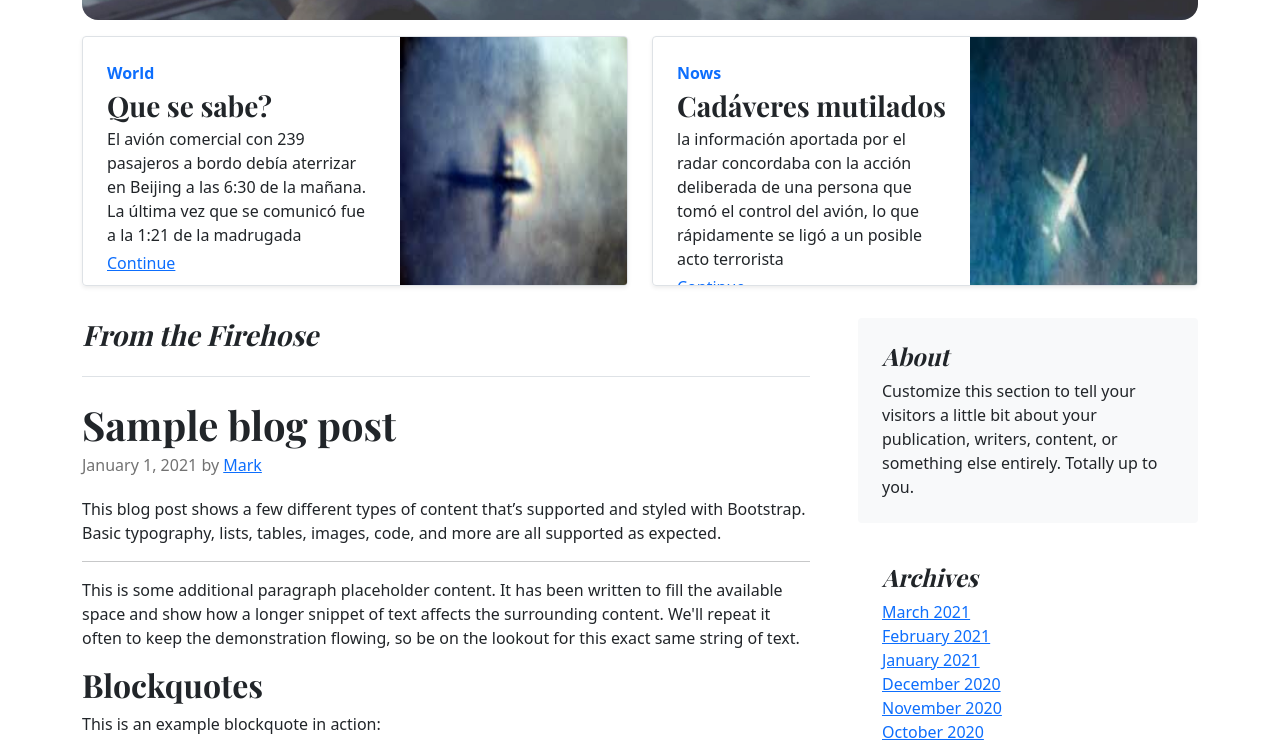
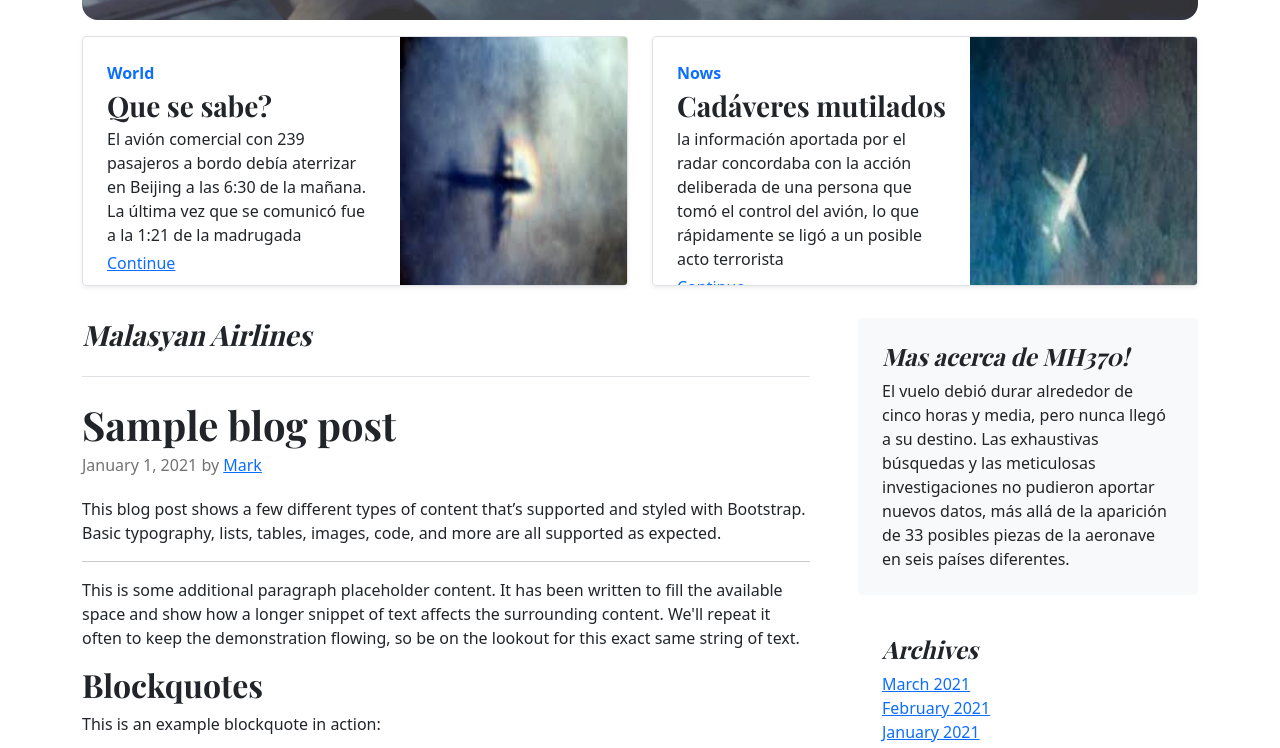
Before and after one commit to TheHackBoxCampus/Template_js_boostrap, a plain HTML site: page index.html in a window 1280 px wide. Shown: the part 317-1065 px from the top of the page. Drawn offline with nearby package versions, Linux system fonts and the light colour scheme.

Commit message:
feat: :construction: Dom
working on the dom, adding more elements in the main

```diff
--- a/index.html
+++ b/index.html
@@ -65,8 +65,7 @@
 
     <div class="row g-5">
       <div class="col-md-8">
-        <h3 class="pb-4 mb-4 fst-italic border-bottom">
-          From the Firehose
+        <h3 class="pb-4 mb-4 fst-italic border-bottom" id="subtitle_span">
         </h3>
 
         <article class="blog-post">
@@ -222,10 +221,8 @@
 
       <div class="col-md-4">
         <div class="position-sticky" style="top: 2rem;">
-          <div class="p-4 mb-3 bg-light rounded">
-            <h4 class="fst-italic">About</h4>
-            <p class="mb-0">Customize this section to tell your visitors a little bit about your publication, writers,
-              content, or something else entirely. Totally up to you.</p>
+          <div id="about" class="p-4 mb-3 bg-light rounded">
+
           </div>
 
           <div class="p-4">
--- /dev/null
+++ b/src/components/min.main.js
@@ -0,0 +1,16 @@
+export default {
+    info_about: {
+        title: "Mas acerca de MH370!",
+        text: `El vuelo debió durar alrededor de cinco horas y media, pero nunca llegó a su destino. Las exhaustivas búsquedas y las meticulosas investigaciones no pudieron aportar nuevos datos, más allá de la aparición de 33 posibles piezas de la aeronave en seis países diferentes.`,
+        text_span: "Malasyan Airlines"
+    },
+    render_about() {
+        let content = `
+        <h4 class="fst-italic" >${this.info_about.title}</h4>
+        <p class="mb-0">${this.info_about.text}</p>
+        `
+        let about = document.querySelector("#about");
+        let text_span = document.querySelector("#subtitle_span");
+        return (about.insertAdjacentHTML("beforeend", content), text_span.innerHTML += this.info_about.text_span);
+    }
+}
--- a/src/components/min.nav.js
+++ b/src/components/min.nav.js
@@ -47,5 +47,3 @@ export default {
         }
     }
 }
-
-//
--- a/src/main.js
+++ b/src/main.js
@@ -1,7 +1,9 @@
 import minHeader from "./components/min.header.js";
+import minMain from "./components/min.main.js";
 import minNav from "./components/min.nav.js";
 
 minHeader.title_consume();
 minHeader.chapters(minHeader.details)
 minNav.consume_();
 minNav.card();
+minMain.render_about();
```
